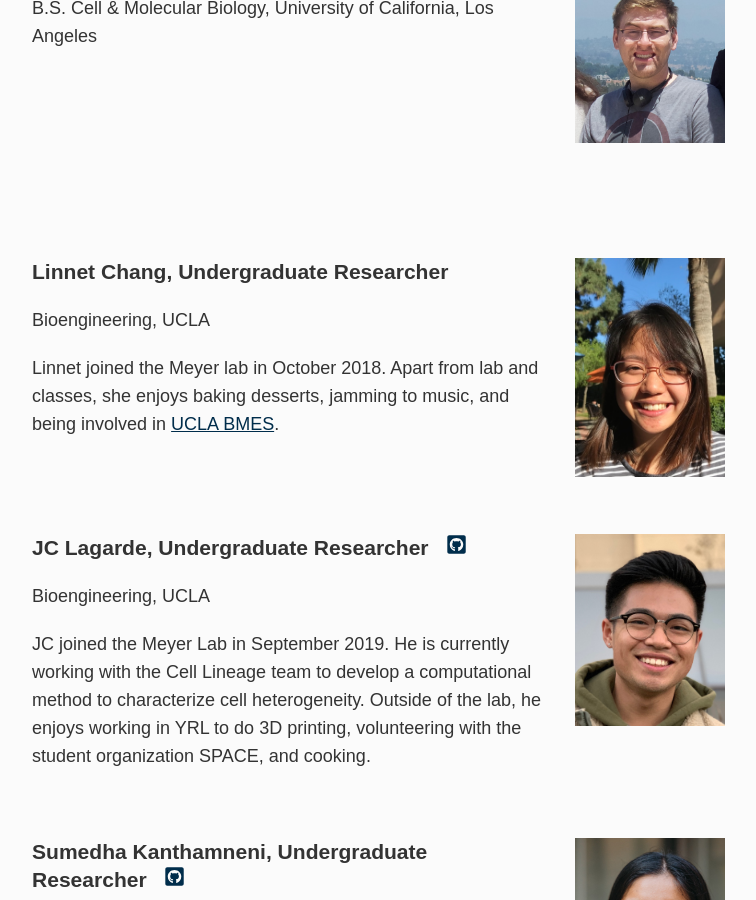
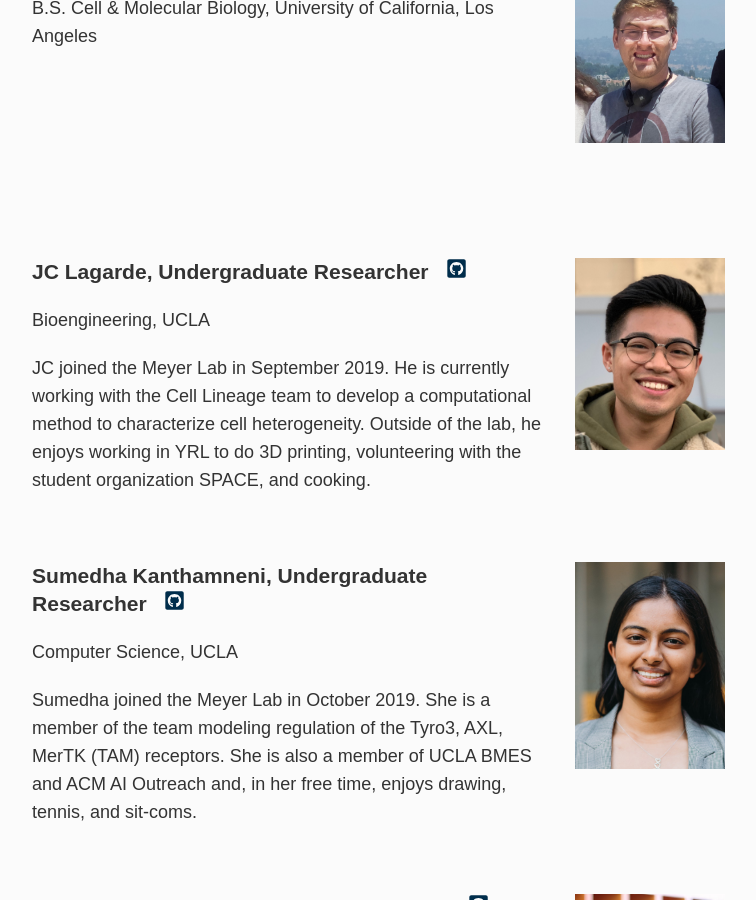
Before and after one commit to meyer-lab/asmlab.org, a Jekyll site: the page built from team/index.md, in a window 1280 px wide and 900 px high, scrolled down 2845 px. Shown: the whole window, without its empty margins (253-1009 px from the left). Built offline with Jekyll 4.4.1, drawn with Linux system fonts in a browser that asks for light colours; some web fonts are replaced; some of the changed text lies outside the part shown.

Commit message:
Update index.md

```diff
--- a/team/index.md
+++ b/team/index.md
@@ -64,16 +64,6 @@ B.S. Cell & Molecular Biology, University of California, Los Angeles
 <br />
 <br />
 <br />
-<br />
-<br />
-
-<div class="span_3 right"><img src="/public/photos/lchang.jpg" width="150px" alt="Linnet's picture" /></div>
-
-### Linnet Chang, Undergraduate Researcher
-Bioengineering, UCLA
-
-Linnet joined the Meyer lab in October 2018. Apart from lab and classes, she enjoys baking desserts, jamming to music, and being involved in [UCLA BMES](http://bmes.seas.ucla.edu).
-
 <br />
 <br />
 
```
Also changed, not shown: other parts of team/index.md (+2 -0 lines).
